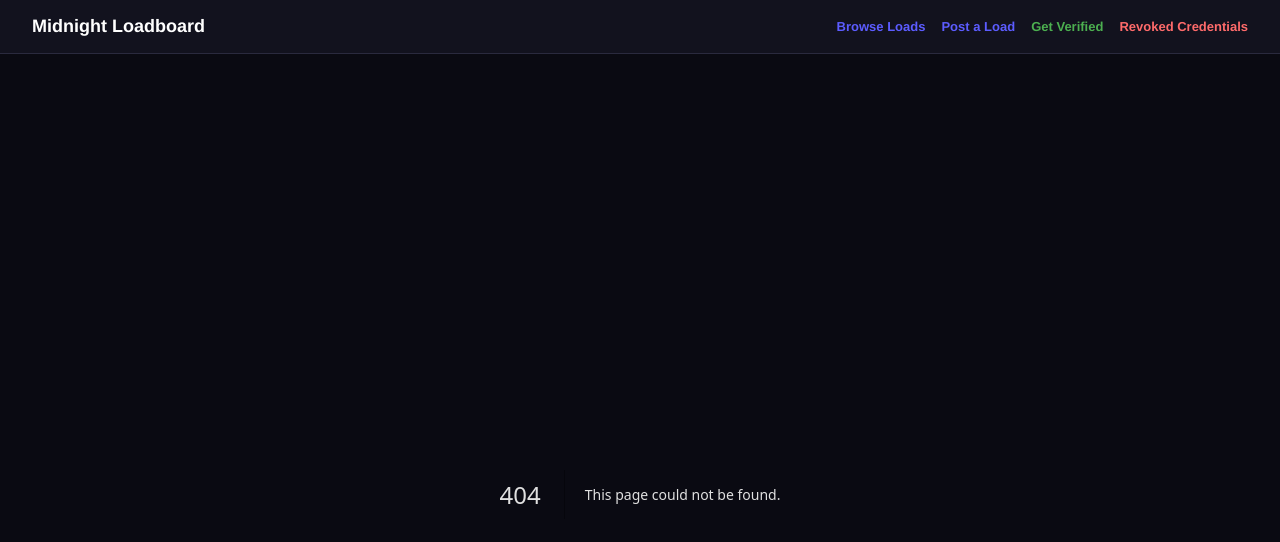
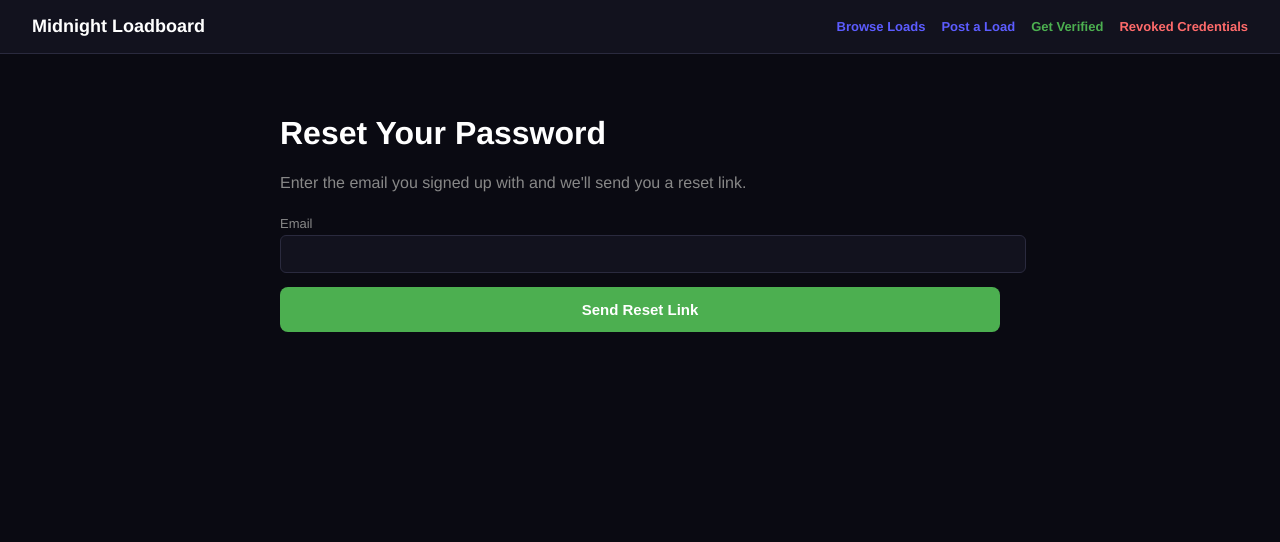
Before and after one commit to Robariano/midnight-loadboard-app, a Next.js app: page /forgot-password in a window 1280 px wide. Before the commit this address had no page. Shown: the top 542 px of the page. Built offline with nearby package versions, Linux system fonts and the light colour scheme.

Commit message:
Add Forgot Password page component

```diff
--- /dev/null
+++ b/app/forgot-password/page.js
@@ -0,0 +1,62 @@
+"use client";
+import { useState } from "react";
+
+const inputStyle = {
+    width: "100%",
+    padding: "10px 12px",
+    marginBottom: 14,
+    background: "#12121e",
+    border: "1px solid #2a2a3e",
+    borderRadius: 6,
+    color: "#e0e0e0",
+    fontSize: 14,
+};
+
+const labelStyle = { display: "block", fontSize: 13, color: "#888", marginBottom: 4 };
+
+export default function ForgotPassword() {
+    const [email, setEmail] = useState("");
+    const [status, setStatus] = useState(null);
+
+  async function handleSubmit(e) {
+        e.preventDefault();
+        setStatus("submitting");
+        await fetch("/api/carriers/forgot-password", {
+                method: "POST",
+                headers: { "Content-Type": "application/json" },
+                body: JSON.stringify({ email }),
+        });
+        setStatus("done");
+  }
+
+  if (status === "done") {
+        return (
+                <div>
+                  <h1 style={{ color: "#4caf50" }}>Check your email</h1>
+          <p style={{ color: "#888" }}>
+          If that email is registered, we've sent a link to reset your password. It expires in 1 hour.
+            </p>
+            </div>
+    );
+}
+
+  return (
+        <div>
+          <h1 style={{ color: "#fff" }}>Reset Your Password</h1>
+      <p style={{ color: "#888", marginBottom: 24 }}>
+        Enter the email you signed up with and we'll send you a reset link.
+          </p>
+      <form onSubmit={handleSubmit}>
+                  <label style={labelStyle}>Email</label>
+        <input style={inputStyle} type="email" required value={email}
+          onChange={(e) => setEmail(e.target.value)} />
+                    <button type="submit" disabled={status === "submitting"} style={{
+                      width: "100%", padding: "14px", background: "#4caf50", color: "#fff",
+                      border: "none", borderRadius: 8, fontWeight: 700, fontSize: 15, cursor: "pointer",
+          }}>
+{status === "submitting" ? "Sending..." : "Send Reset Link"}
+</button>
+  </form>
+  </div>
+  );
+}
```
